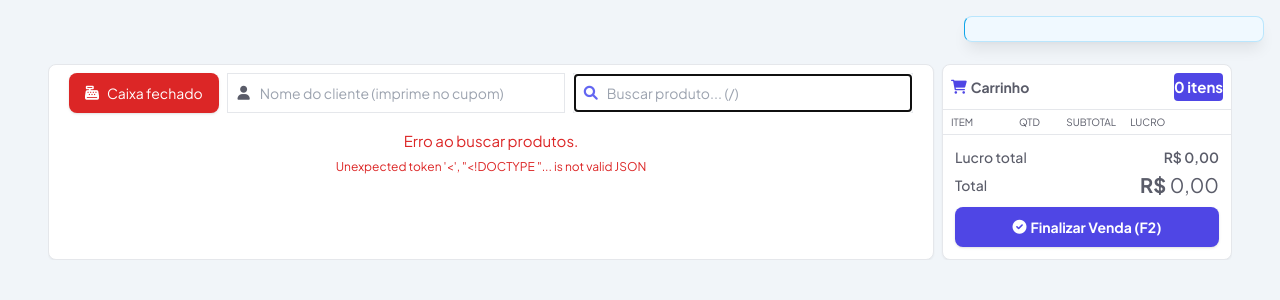
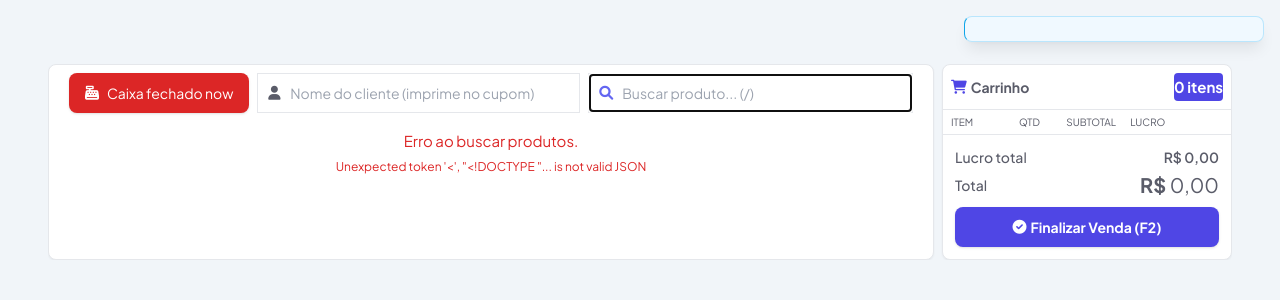
Before and after one commit to ProgFerreira/pdv, a PHP site: the page made by views/pos/index.php in a window 1280 px wide. Shown: the top 300 px of the page. Run offline with PHP 8.4, Linux system fonts and the light colour scheme; the template is opened without the code that fills it, so the values that code supplies are empty; some libraries are stand-ins or nearby versions.

Commit message:
Adicionk

```diff
--- a/views/pos/index.php
+++ b/views/pos/index.php
@@ -66,7 +66,7 @@ require 'views/layouts/header.php';
                 onclick="document.getElementById('openCashModal').classList.remove('hidden'); document.getElementById('opening-amount').focus();"
                 title="Abrir caixa e informar valor inicial">
                 <i class="fas fa-cash-register"></i>
-                <span>Caixa fechado</span>
+                <span>Caixa fechado now</span>
             </button>
             <span id="pos-caixa-aberto-label" class="hidden flex flex-shrink-0 items-center gap-2 rounded-lg bg-green-600 text-white font-bold py-2 px-4 text-sm shadow">
                 <i class="fas fa-check-circle"></i>
```
Also changed, not shown: storage/rate_limit_login.json (added), 1 other file.
